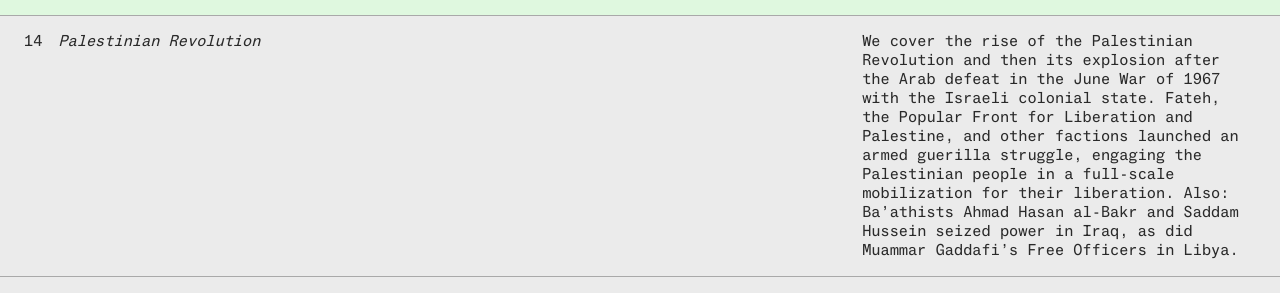
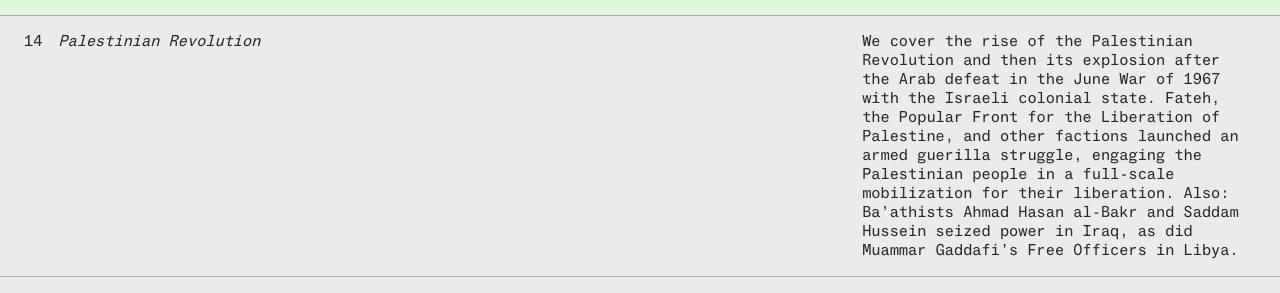
Before and after one commit to caleblstone/Thawra, a Jekyll site: the page built from Episodes.markdown, in a window 1280 px wide and 900 px high, scrolled down 2566 px. Shown: the part 227-520 px from the top of the window. Built offline with Jekyll 4.4.1, drawn with Linux system fonts in a browser that asks for light colours; a script that is not in the unit is left out.

Commit message:
Update Episodes “episode-14-palestinian-revolution”

```diff
--- a/_episodes/episode-14-palestinian-revolution.md
+++ b/_episodes/episode-14-palestinian-revolution.md
@@ -4,7 +4,7 @@ number: 14
 title: Palestinian Revolution
 description: "We cover the rise of the Palestinian Revolution and then its
   explosion after the Arab defeat in the June War of 1967 with the Israeli
-  colonial state. Fateh, the Popular Front for Liberation and Palestine, and
+  colonial state. Fateh, the Popular Front for the Liberation of Palestine, and
   other factions launched an armed guerilla struggle, engaging the Palestinian
   people in a full-scale mobilization for their liberation. Also: Ba’athists
   Ahmad Hasan al-Bakr and Saddam Hussein seized power in Iraq, as did Muammar
```
Also changed, not shown: other parts of _episodes/episode-14-palestinian-revolution.md (+1 -1 lines).
